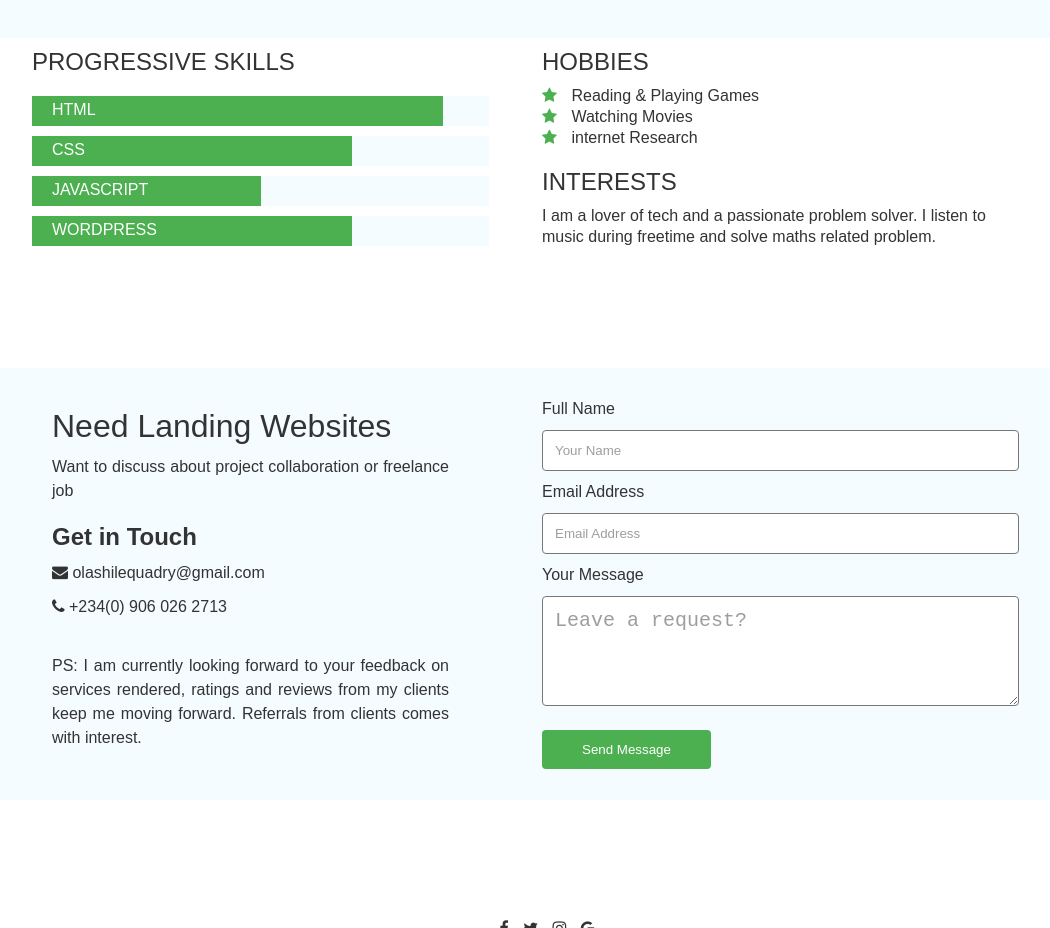
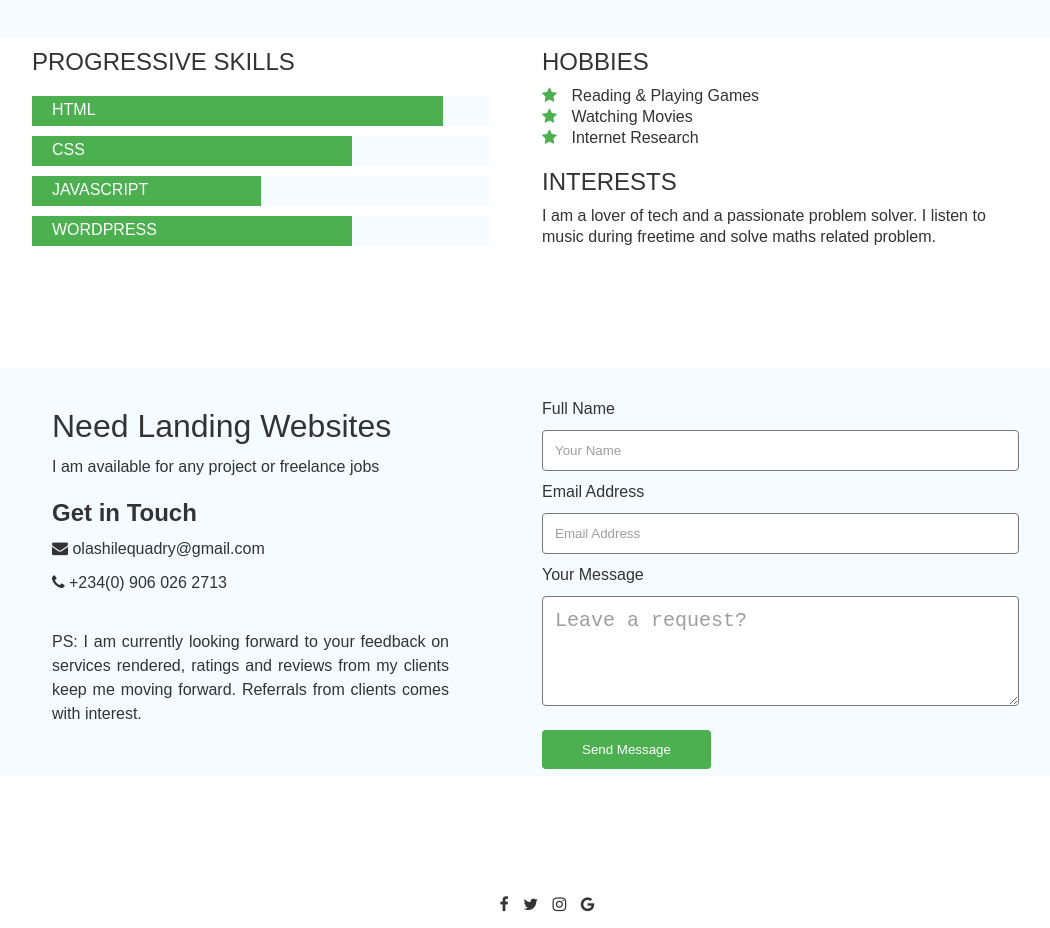
Before and after one commit to olazshile/Portfolio, a plain HTML site: page index.html in a window 1280 px wide. Shown: the part 1200-2128 px from the top of the page, without its empty margins (98-1148 px from the left). Drawn offline with Linux system fonts and the light colour scheme; a web font is replaced by a local one.

Commit message:
update changes on index file

```diff
--- a/index.html
+++ b/index.html
@@ -123,7 +123,7 @@
                     <h2> HOBBIES </h2>
                     <p> <i class="fa fa-star"></i> Reading & Playing Games </p>
                     <p> <i class="fa fa-star"></i> Watching Movies </p>
-                    <p> <i class="fa fa-star"></i> internet Research </p>
+                    <p> <i class="fa fa-star"></i> Internet Research </p>
 
                 </div>
                 <div class="hobbies">
@@ -142,7 +142,7 @@
                 <div class="col-md">
                     <div class="helpinfo">
                         <h1> Need Landing Websites </h1>
-                        <p> Want to discuss about project collaboration or freelance job</p>
+                        <p> I am available for any project or freelance jobs </p>
                             <h2> Get in Touch </h2>
                     <div class="connect">
                         <p>  <i class="fa fa-envelope"></i>
```
